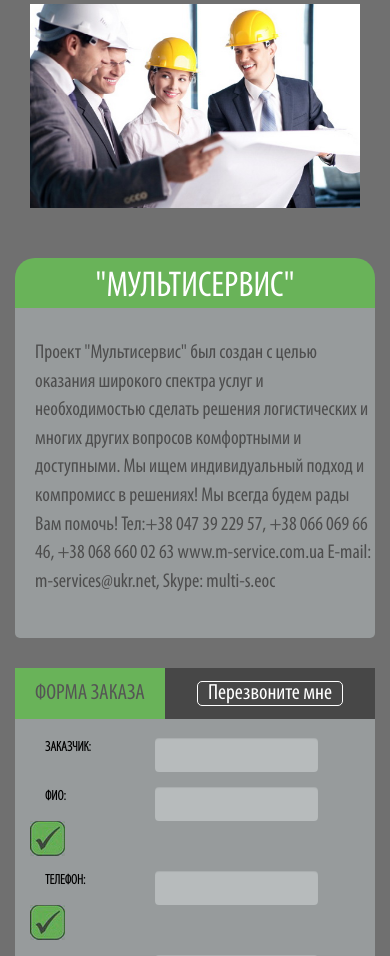
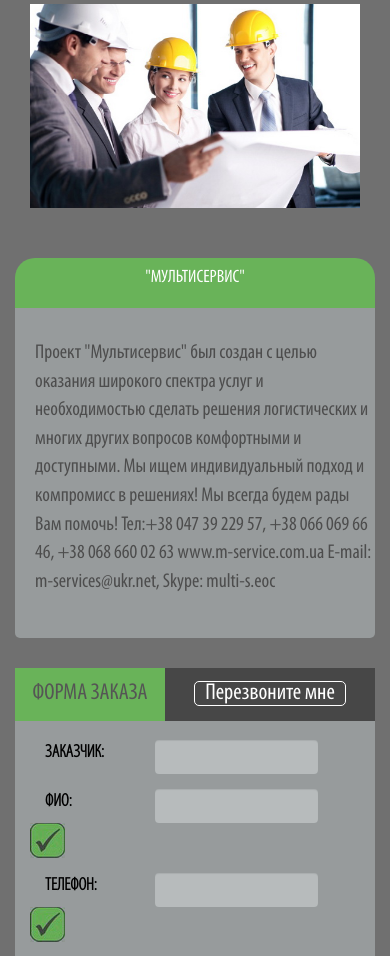
Before and after one commit to Volodymyr75/multiservise, a PHP site: page /site/about.html in a window 390 px wide. Shown: the part 196-1152 px from the top of the page. Run offline with PHP 8.4, Linux system fonts and the light colour scheme.

Commit message:
changes forma

```diff
--- a/site/css/styles.css
+++ b/site/css/styles.css
@@ -773,9 +773,11 @@ input.form-control {
  	width: 240px;
 	margin: 0 auto 15px;
  	}
+ 	header h1.technika-h1 {
+		font-size: 18px;
  	#f1, #f2 {
 
-	font-size: 22px;
+	font-size: 20px;
 	}
 	label.control-label {
 		font-size: 14px;
```
